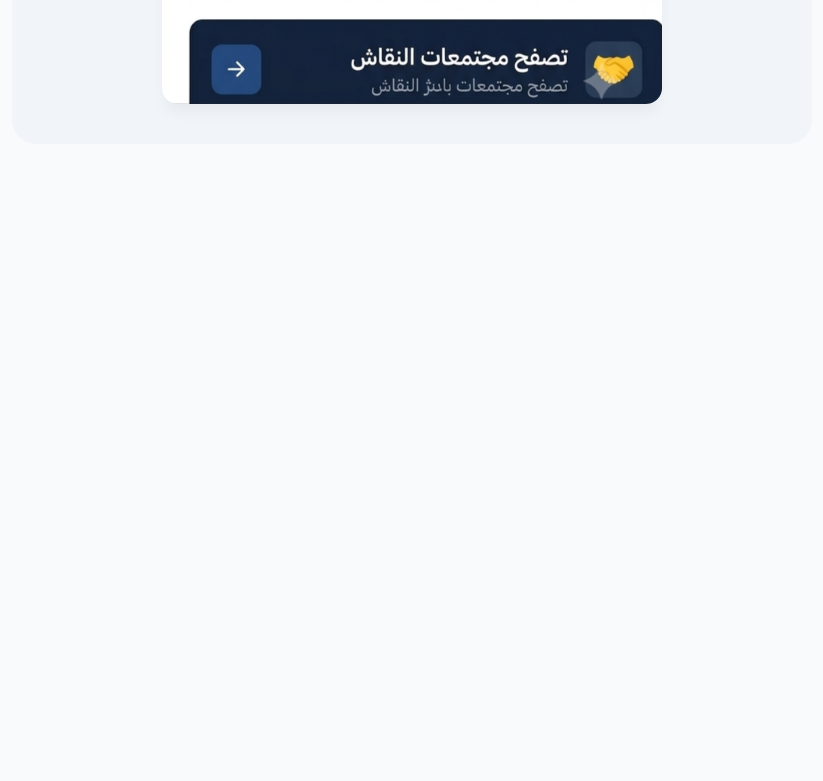
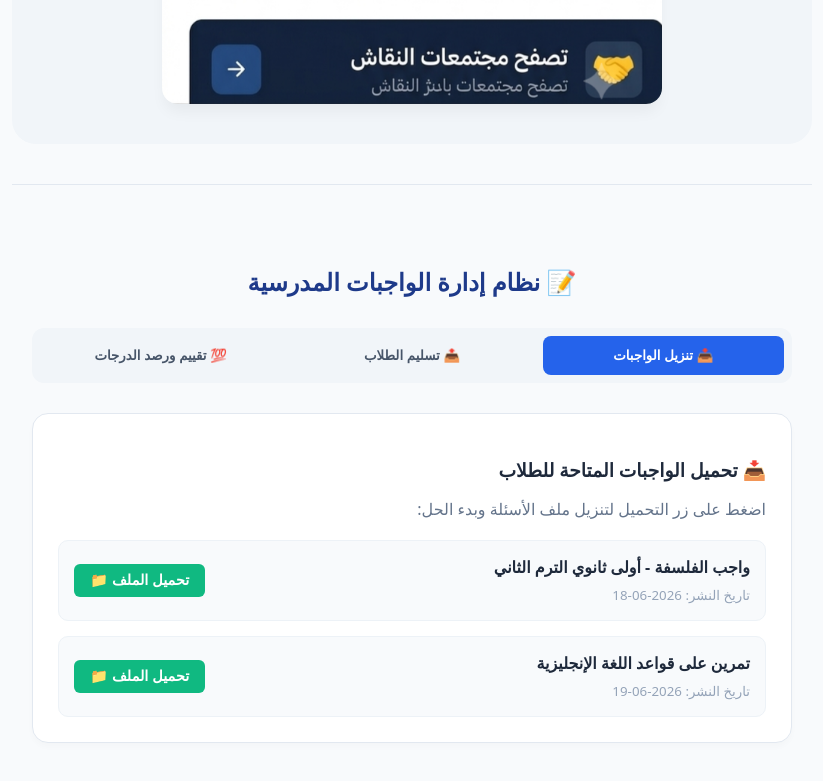
Before and after one commit to Mohanad20100/edu-platform, a React (Vite) app: page /#/ in a window 1280 px wide. Shown: the part 1168-1949 px from the top of the page, without its empty margins (228-1051 px from the left). Before the commit the page ends 1402 px from the top, so only its background shows below. Built offline with nearby package versions, Linux system fonts and the light colour scheme.

Commit message:
Update Home.jsx

```diff
--- a/src/pages/Home.jsx
+++ b/src/pages/Home.jsx
@@ -1,11 +1,12 @@
 import React from 'react';
 import projectCapture from '../assets/project-capture.png';
+import Assignments from './Assignments'; // 📥 استدعاء لوحة الواجبات المجمعة (لأنها في نفس المجلد)
 
 export default function Home() {
   return (
     <div style={{ maxWidth: '800px', margin: '0 auto', fontFamily: 'system-ui, sans-serif', padding: '20px 10px', textAlign: 'center' }}>
 
-      {/* قسم الترحيب الرئيسي */}
+      {/* قسم الترحيب الرئيسي المعتاد في موقعك */}
       <div style={{ background: '#f1f5f9', padding: '40px 20px', borderRadius: '24px', marginBottom: '30px' }}>
         <h1 style={{ fontSize: '2.2rem', color: '#1e3a8a', fontWeight: 'bold', margin: '0 0 10px 0' }}>
           مرحباً بك في منصتك التعليمية المتكاملة 🎓
@@ -25,6 +26,13 @@ export default function Home() {
         </div>
       </div>
 
+      <hr style={{ border: '0', height: '1px', background: '#e2e8f0', margin: '40px 0' }} />
+
+      {/* 🔥 الجزء الجديد: استدعاء لوحة الواجبات لتعرض بتبويباتها الثلاثة بالأسفل مباشرة */}
+      <div style={{ textAlign: 'right' }}>
+        <Assignments />
+      </div>
+
     </div>
   );
 }
```
